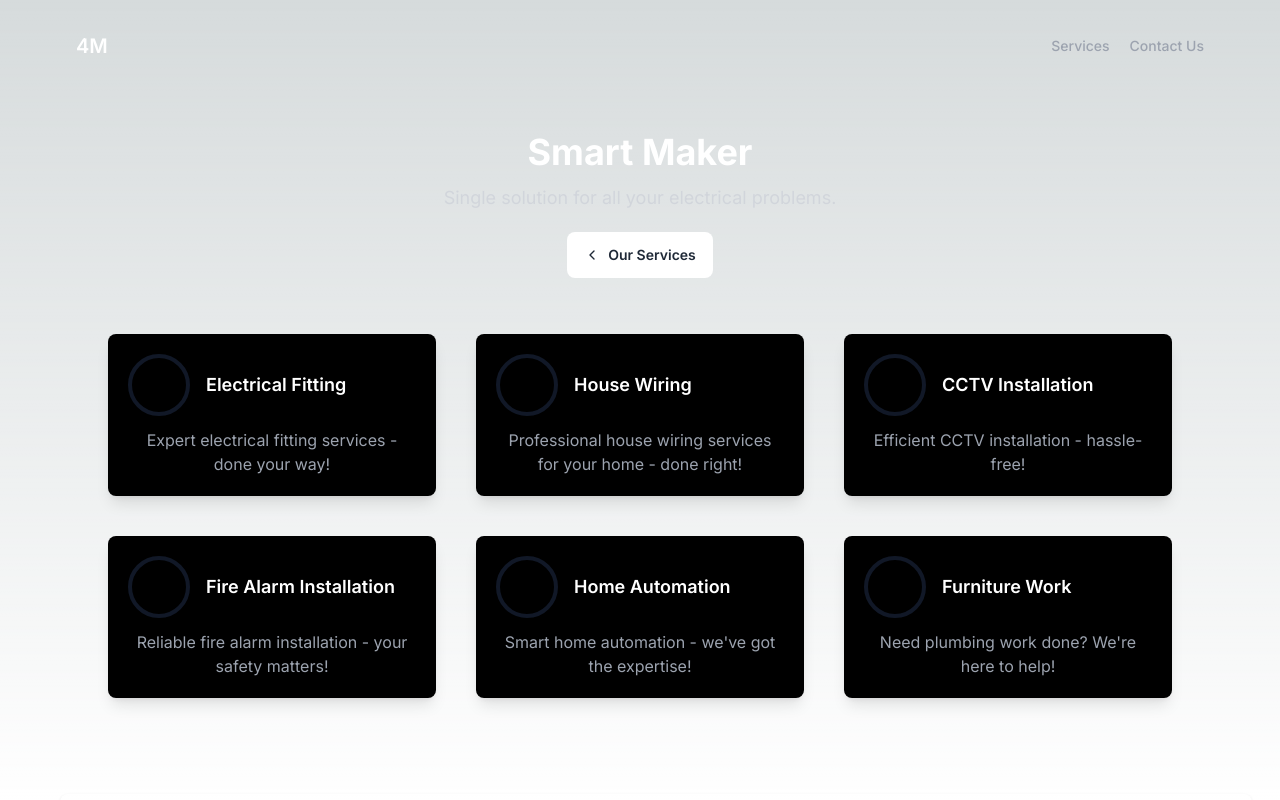
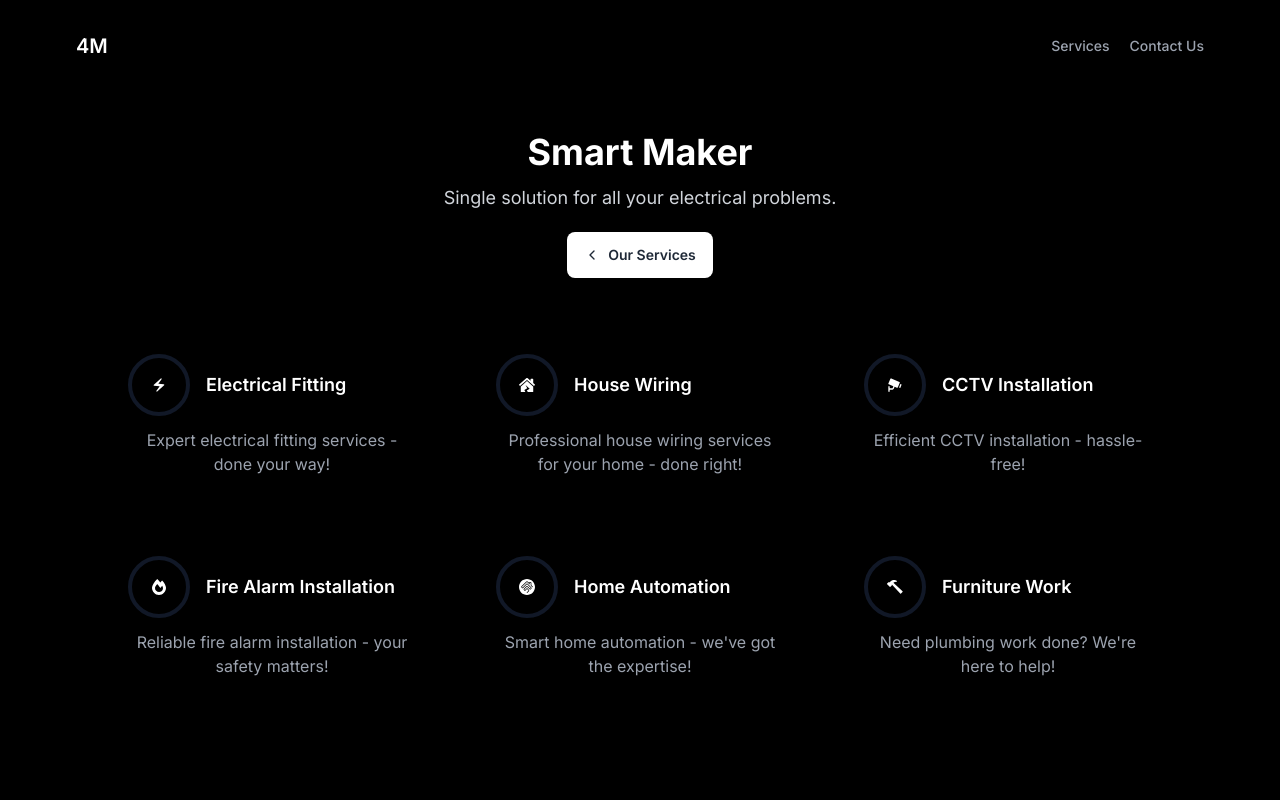
Before and after one commit to Anexca/4m-smart-maker, a Next.js app: page / in a window 1280 px wide. Shown: the top 800 px of the page. Built offline with nearby package versions, Linux system fonts and the light colour scheme.

Commit message:
set dark mode colors

```diff
--- a/src/app/globals.css
+++ b/src/app/globals.css
@@ -3,16 +3,18 @@
 @tailwind utilities;
 
 :root {
-  --foreground-rgb: 0, 0, 0;
-  --background-start-rgb: 214, 219, 220;
-  --background-end-rgb: 255, 255, 255;
+  /* dark mode */
+  --foreground-rgb: 255, 255, 255;
+  --background-start-rgb: 0, 0, 0;
+  --background-end-rgb: 0, 0, 0;
 }
 
-@media (prefers-color-scheme: dark) {
+@media (prefers-color-scheme: light) {
   :root {
-    --foreground-rgb: 255, 255, 255;
-    --background-start-rgb: 0, 0, 0;
-    --background-end-rgb: 0, 0, 0;
+    /* light mode */
+    /* --foreground-rgb: 0, 0, 0;
+      --background-start-rgb: 214, 219, 220;
+      --background-end-rgb: 255, 255, 255; */
   }
 }
 
```
